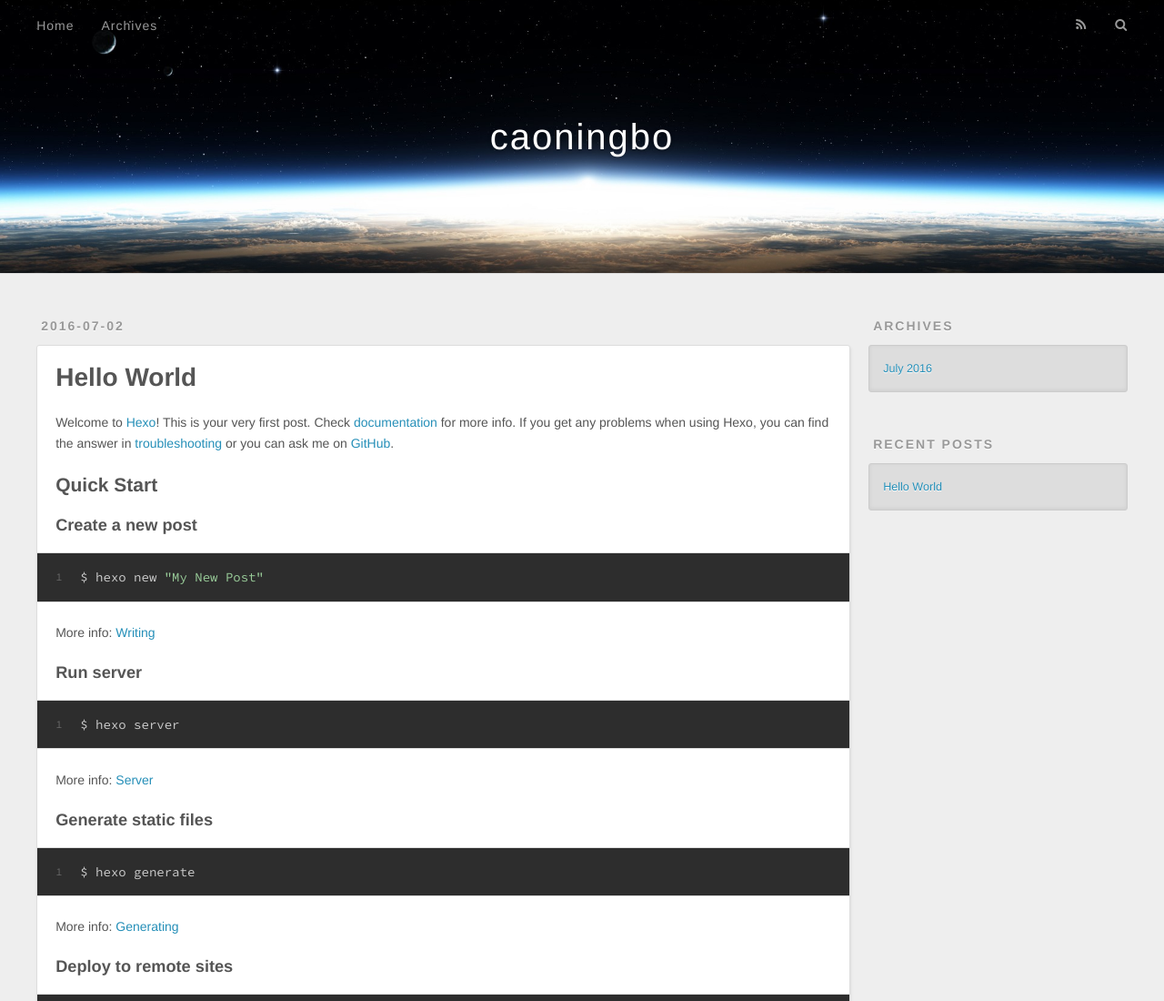
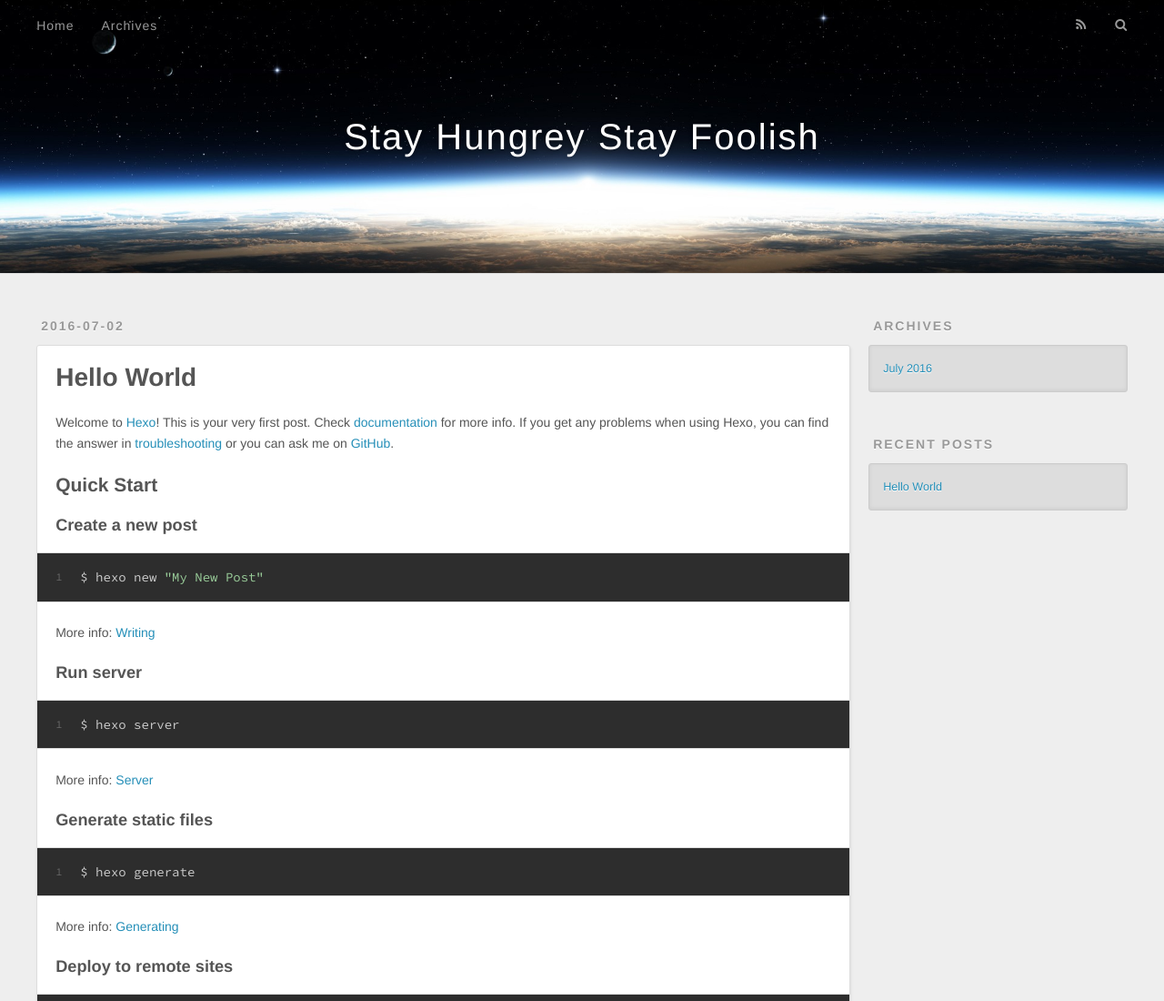
Before and after one commit to ningbocao/ningbocao.github.io, a plain HTML site: page index.html in a window 1280 px wide. Shown: the top 1100 px of the page at 91% size. Drawn offline with nearby package versions, Linux system fonts and the light colour scheme.

Commit message:
Site updated: 2016-07-03 16:17:02

```diff
--- a/index.html
+++ b/index.html
@@ -3,16 +3,16 @@
 <head>
   <meta charset="utf-8">
 
-  <title>caoningbo</title>
+  <title>Stay Hungrey Stay Foolish</title>
   <meta name="viewport" content="width=device-width, initial-scale=1, maximum-scale=1">
   <meta property="og:type" content="website">
-<meta property="og:title" content="caoningbo">
+<meta property="og:title" content="Stay Hungrey Stay Foolish">
 <meta property="og:url" content="http://caoningbo.com/index.html">
-<meta property="og:site_name" content="caoningbo">
+<meta property="og:site_name" content="Stay Hungrey Stay Foolish">
 <meta name="twitter:card" content="summary">
-<meta name="twitter:title" content="caoningbo">
+<meta name="twitter:title" content="Stay Hungrey Stay Foolish">
 
-    <link rel="alternate" href="/atom.xml" title="caoningbo" type="application/atom+xml">
+    <link rel="alternate" href="/atom.xml" title="Stay Hungrey Stay Foolish" type="application/atom+xml">
 
 
     <link rel="icon" href="/favicon.png">
@@ -33,7 +33,7 @@
   <div id="header-outer" class="outer">
     <div id="header-title" class="inner">
       <h1 id="logo-wrap">
-        <a href="/" id="logo">caoningbo</a>
+        <a href="/" id="logo">Stay Hungrey Stay Foolish</a>
       </h1>
 
     </div>
@@ -96,7 +96,7 @@
 
     </div>
     <footer class="article-footer">
-      <a data-url="http://caoningbo.com/2016/07/02/hello-world/" data-id="ciq6o73cj0000jy3eco063etg" class="article-share-link">Share</a>
+      <a data-url="http://caoningbo.com/2016/07/02/hello-world/" data-id="ciq6olfi90000lg3e2vgncn5i" class="article-share-link">Share</a>
 
 
     </footer>
```
Also changed, not shown: 2016/07/02/hello-world/index.html (+5 -5 lines), archives/2016/07/index.html (+6 -6 lines), archives/2016/index.html (+6 -6 lines), archives/index.html (+6 -6 lines).
